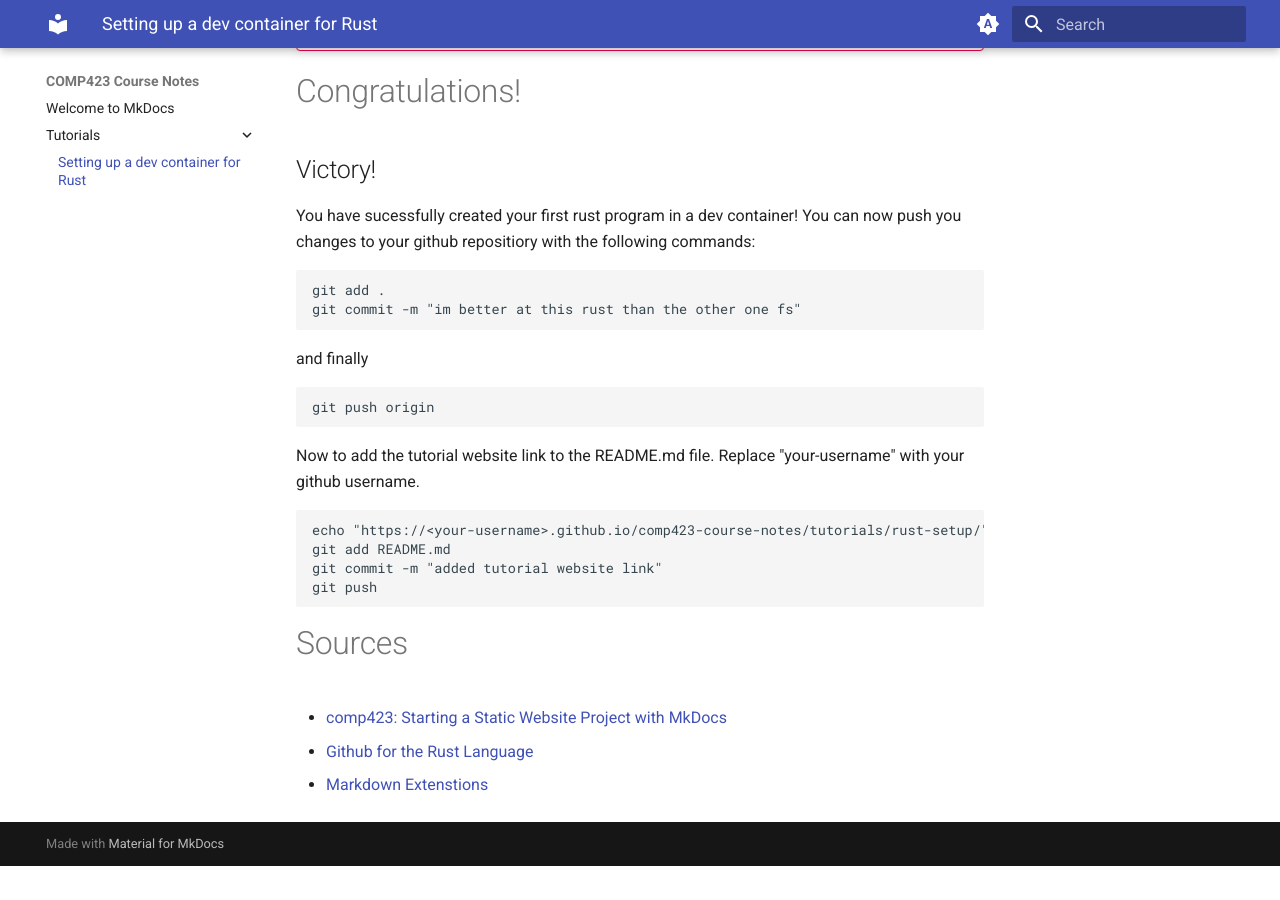
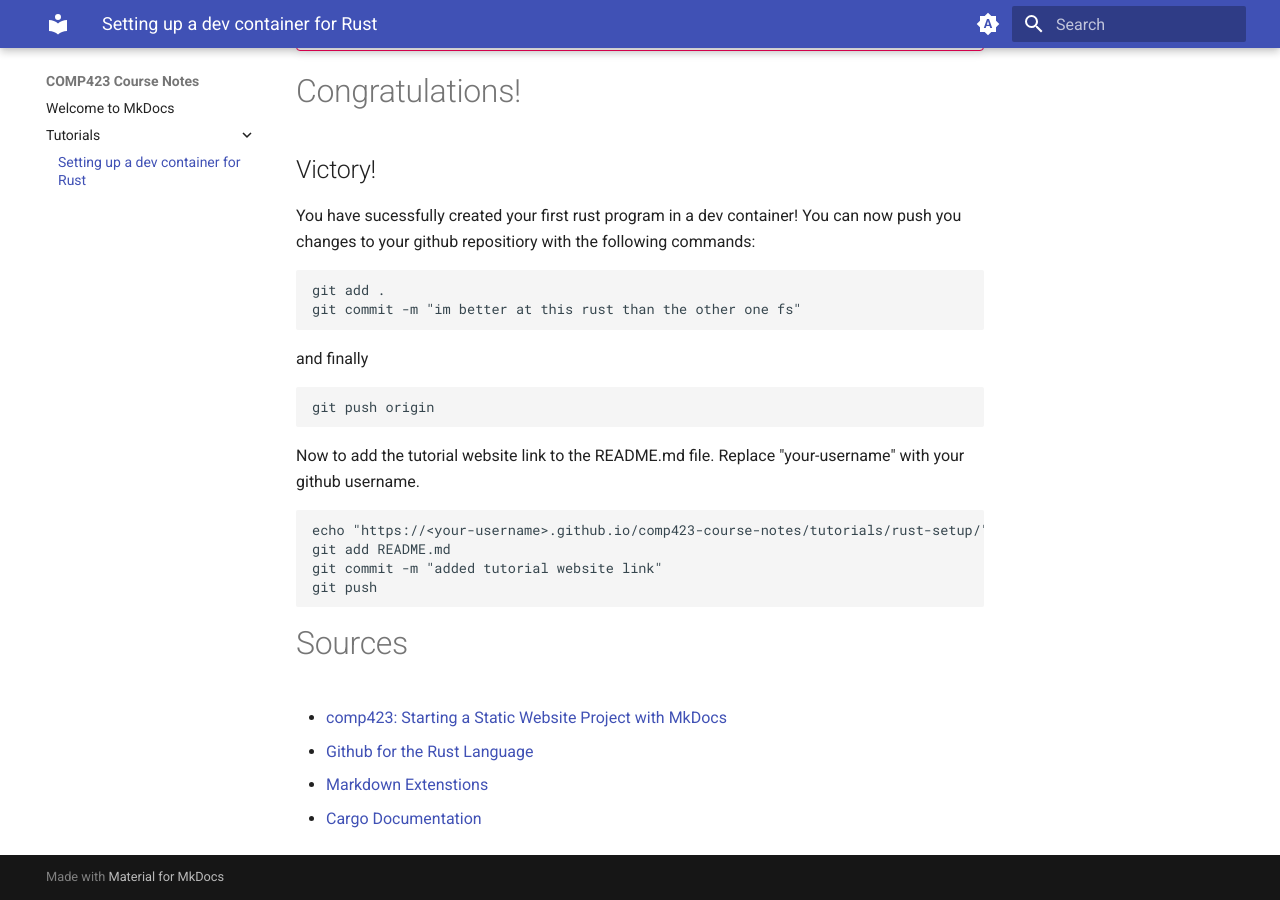
Before and after one commit to sisaxena42/comp423-course-notes, an MkDocs documentation site: the page built from docs/tutorials/rust-setup.md, in a window 1280 px wide and 900 px high, scrolled down 4575 px. Built offline with MkDocs 1.6.1 and Material for MkDocs 9.7.7, drawn with Linux system fonts in a browser that asks for light colours; before the commit the page ends 5441 px from its top, so only the background shows below that.

Commit message:
few tweaks to sources

```diff
--- a/docs/tutorials/rust-setup.md
+++ b/docs/tutorials/rust-setup.md
@@ -176,3 +176,4 @@ git push
 * [comp423: Starting a Static Website Project with MkDocs](https://comp423-25s.github.io/resources/MkDocs/tutorial/#how-are-software-project-dependencies-managed)
 * [Github for the Rust Language](https://github.com/rust-lang/book/blob/main/src/ch00-00-introduction.md)
 * [Markdown Extenstions](https://squidfunk.github.io/mkdocs-material/)
+* [Cargo Documentation](https://doc.rust-lang.org/cargo/index.html)
```
